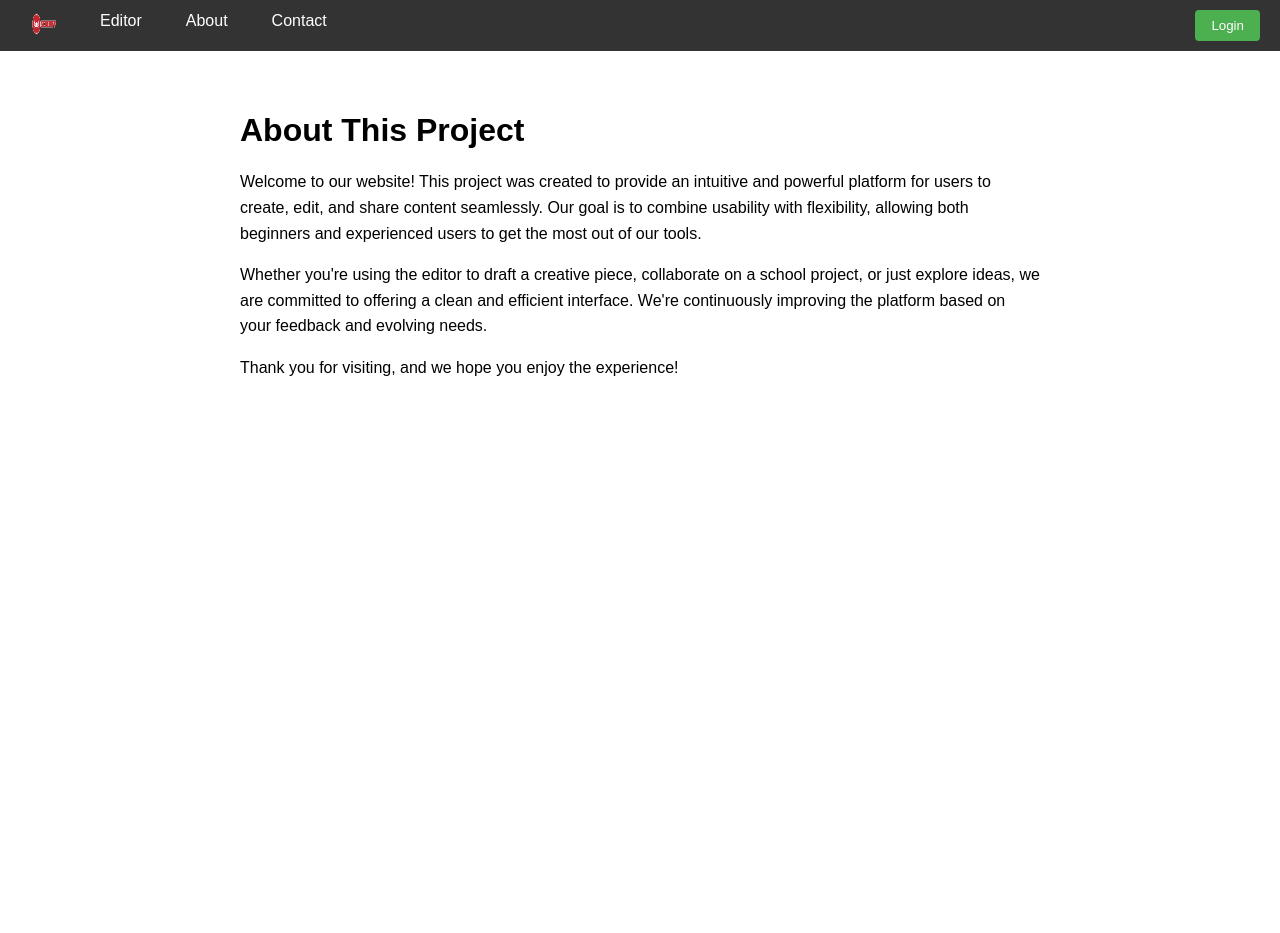
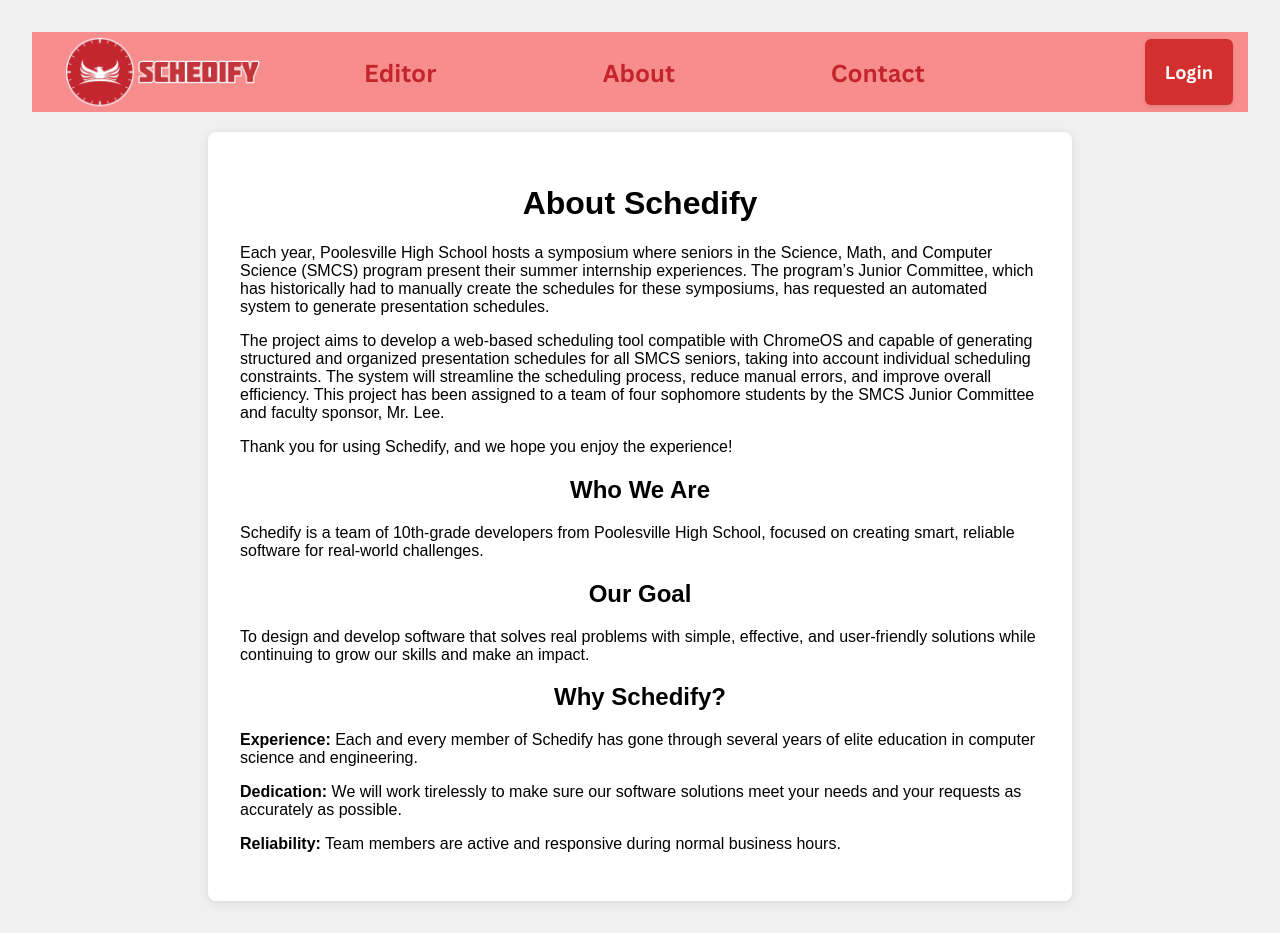
Before and after one commit to BoogerFlicker12/ClientProject, a website: page public/about.html in a window 1280 px wide. Before the commit the page ends 800 px from the top, so only its background shows below. Drawn offline with Linux system fonts and the light colour scheme.

Commit message:
Update about.html

```diff
--- a/public/about.html
+++ b/public/about.html
@@ -3,81 +3,8 @@
 <head>
   <meta charset="UTF-8" />
   <meta name="viewport" content="width=device-width, initial-scale=1.0" />
-  <title>About</title>
-  <link rel="stylesheet" href="styles.css" />
-  <style>
-    /* Optional basic styling for demonstration */
-    body {
-      font-family: Arial, sans-serif;
-      margin: 0;
-      padding: 0;
-    }
-
-    .navbar {
-      background-color: #333;
-      overflow: hidden;
-      padding: 10px 20px;
-      display: flex;
-      align-items: center;
-      justify-content: space-between;
-    }
-
-    .navbar ul {
-      list-style-type: none;
-      margin: 0;
-      padding: 0;
-      display: flex;
-      gap: 20px;
-    }
-
-    .navbar li {
-      display: inline;
-    }
-
-    .navbar a {
-      color: white;
-      text-decoration: none;
-      padding: 8px 12px;
-    }
-
-    .navbar a:hover {
-      background-color: #575757;
-      border-radius: 4px;
-    }
-
-    .home-button img {
-      width: 24px;
-      height: 24px;
-    }
-
-    #loginBtn {
-      background-color: #4CAF50;
-      color: white;
-      border: none;
-      padding: 8px 16px;
-      cursor: pointer;
-      border-radius: 4px;
-    }
-
-    #loginBtn:hover {
-      background-color: #45a049;
-    }
-
-    .content {
-      padding: 40px 20px;
-      max-width: 800px;
-      margin: auto;
-    }
-
-    .content h1 {
-      font-size: 2em;
-      margin-bottom: 20px;
-    }
-
-    .content p {
-      line-height: 1.6;
-    }
-  </style>
+  <title>About | Schedify</title>
+  <link rel="stylesheet" href="style.css" />
 </head>
 <body>
 
@@ -95,20 +22,35 @@
     <button id="loginBtn">Login</button>
   </nav>
 
-  <div class="content">
-    <h1>About This Project</h1>
+  <main>
+    <h1>About Schedify</h1>
     <p>
-      Welcome to our website! This project was created to provide an intuitive and powerful platform for users to create, edit, and share content seamlessly.
-      Our goal is to combine usability with flexibility, allowing both beginners and experienced users to get the most out of our tools.
+      Each year, Poolesville High School hosts a symposium where seniors in the Science, Math, and Computer Science (SMCS) program present their summer internship experiences. The program’s Junior Committee, which has historically had to manually create the schedules for these symposiums, has requested an automated system to generate presentation schedules.
+
     </p>
     <p>
-      Whether you're using the editor to draft a creative piece, collaborate on a school project, or just explore ideas, we are committed to offering a clean and efficient interface.
-      We're continuously improving the platform based on your feedback and evolving needs.
+      The project aims to develop a web-based scheduling tool compatible with ChromeOS and capable of generating structured and organized presentation schedules for all SMCS seniors, taking into account individual scheduling constraints. The system will streamline the scheduling process, reduce manual errors, and improve overall efficiency. This project has been assigned to a team of four sophomore students by the SMCS Junior Committee and faculty sponsor, Mr. Lee.
+
     </p>
     <p>
-      Thank you for visiting, and we hope you enjoy the experience!
+      Thank you for using Schedify, and we hope you enjoy the experience!
     </p>
-  </div>
+
+    <h2>Who We Are</h2>
+    <p>
+      Schedify is a team of 10th-grade developers from Poolesville High School, focused on creating smart, reliable software for real-world challenges.
+    </p>
+
+    <h2>Our Goal</h2>
+    <p>
+      To design and develop software that solves real problems with simple, effective, and user-friendly solutions while continuing to grow our skills and make an impact.
+    </p>
+
+    <h2>Why Schedify?</h2>
+    <p><strong>Experience:</strong> Each and every member of Schedify has gone through several years of elite education in computer science and engineering.</p>
+    <p><strong>Dedication:</strong> We will work tirelessly to make sure our software solutions meet your needs and your requests as accurately as possible.</p>
+    <p><strong>Reliability:</strong> Team members are active and responsive during normal business hours.</p>
+  </main>
 
 </body>
 </html>
```
